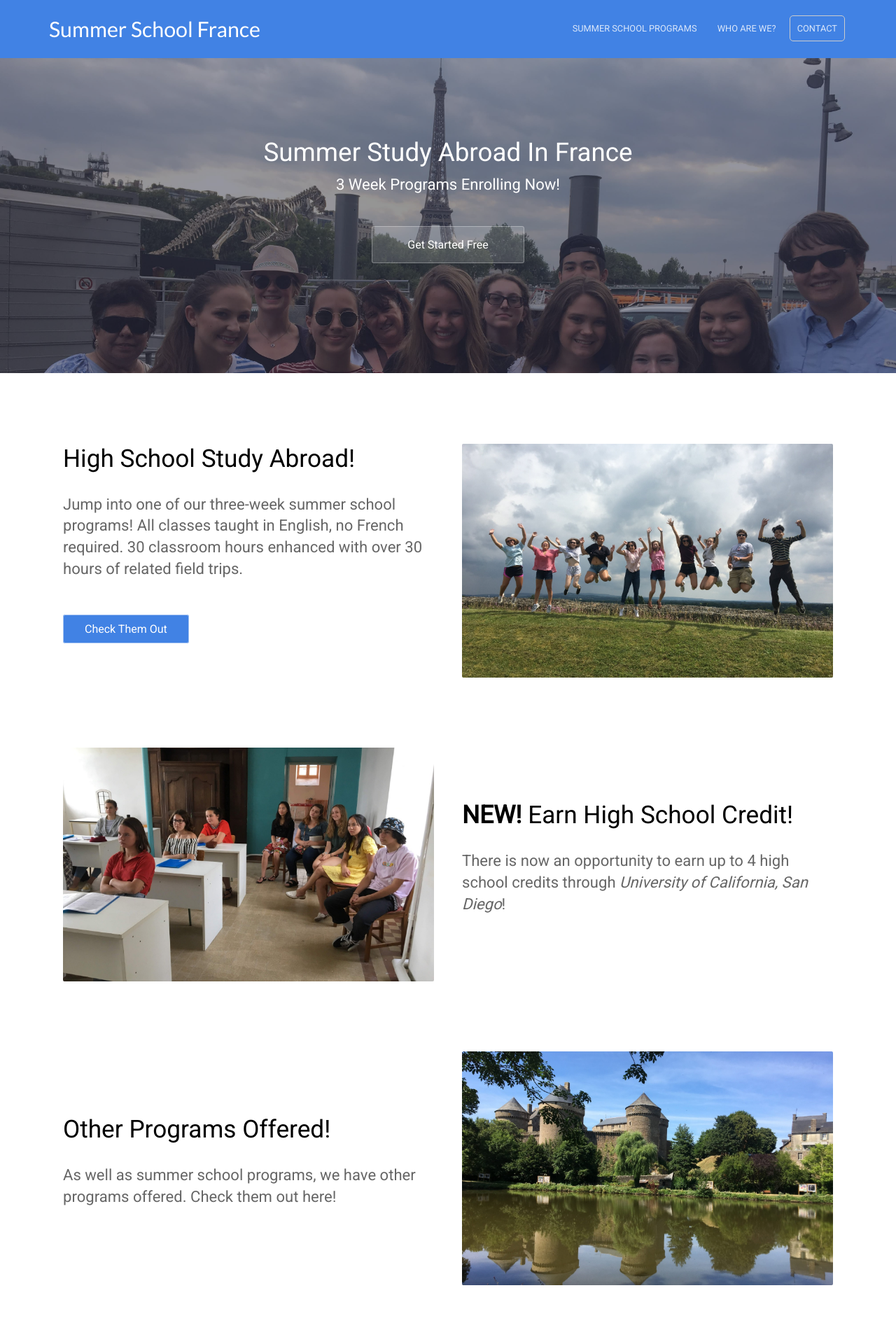
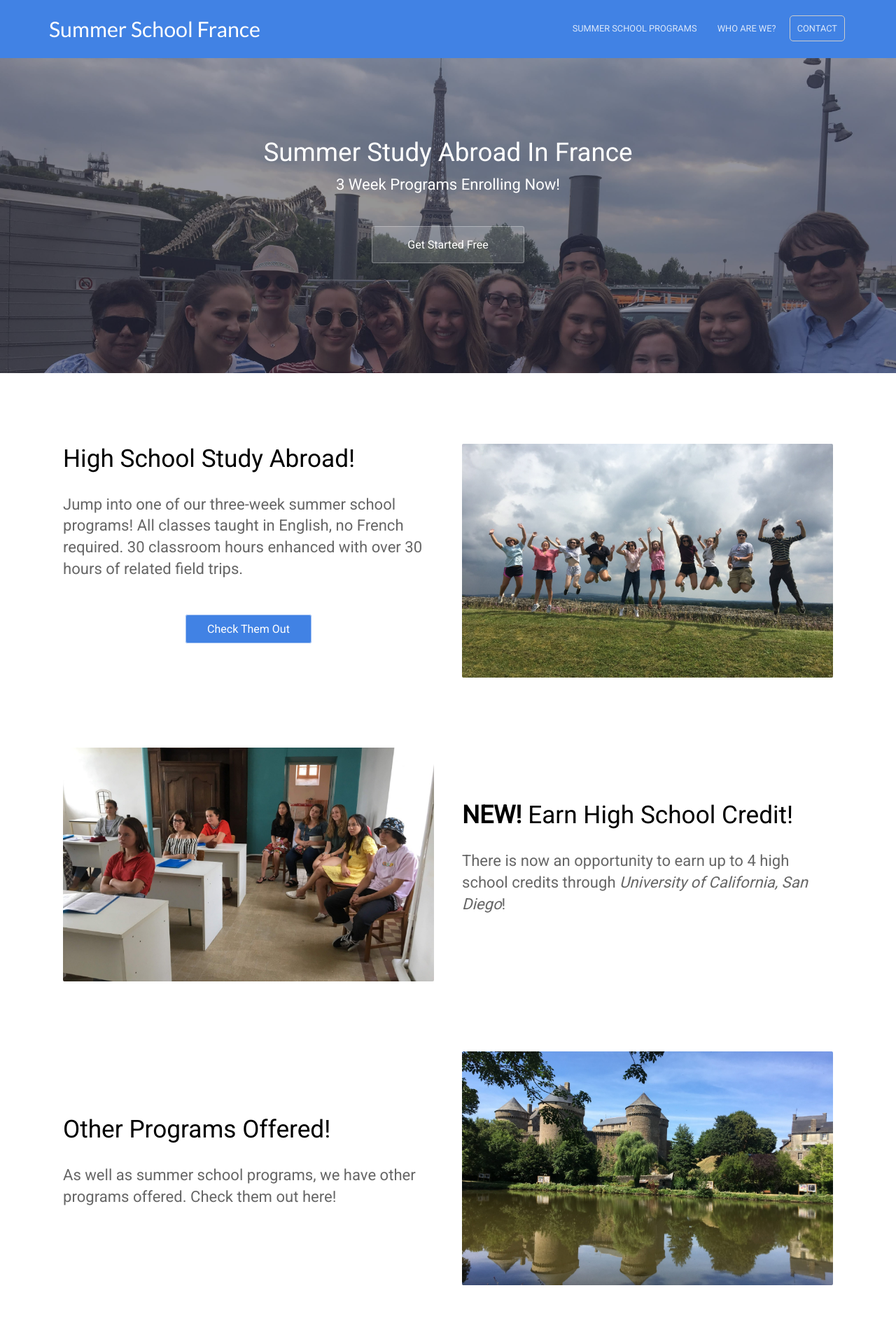
Before and after one commit to baritchie/project1, a Jekyll site: the page built from index.html, in a window 1280 px wide. Shown: the top 1920 px of the page at 70% size. Built offline with Jekyll 4.4.1, drawn with Linux system fonts in a browser that asks for light colours.

Commit message:
Updated 'index.html' via CloudCannon

```diff
--- a/index.html
+++ b/index.html
@@ -21,7 +21,7 @@
 			<div class="text editable">
 				<h2>High School Study Abroad!</h2>
 				<p>Jump into one of our three-week summer school programs! All classes taught in English, no French required. 30 classroom hours enhanced with over 30 hours of related field trips.</p>
-				<div class="cta button"><a href="{{ site.baseurl }}/summerschoolprograms/">Check Them Out</a></div>
+				<div class="cta button center-text"><a href="{{ site.baseurl }}/summerschoolprograms/">Check Them Out</a></div>
 			</div>
 			<div class="image">
 				<img alt="Screenshot" class="screenshot editable" src="/uploads/img-1588.jpg" width="794" srcset="/uploads/img-1588.jpg 794w, /uploads/img-1588@2x.jpg 1588w" />
```
